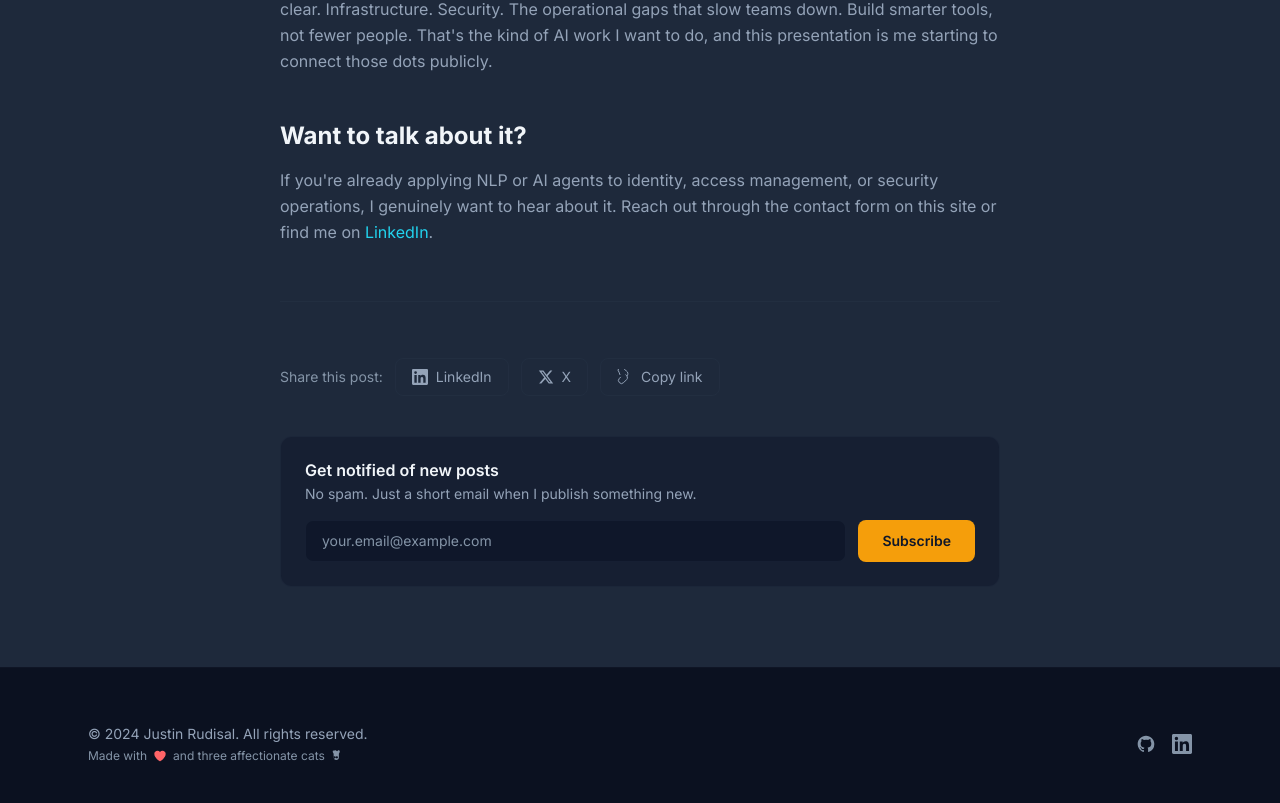
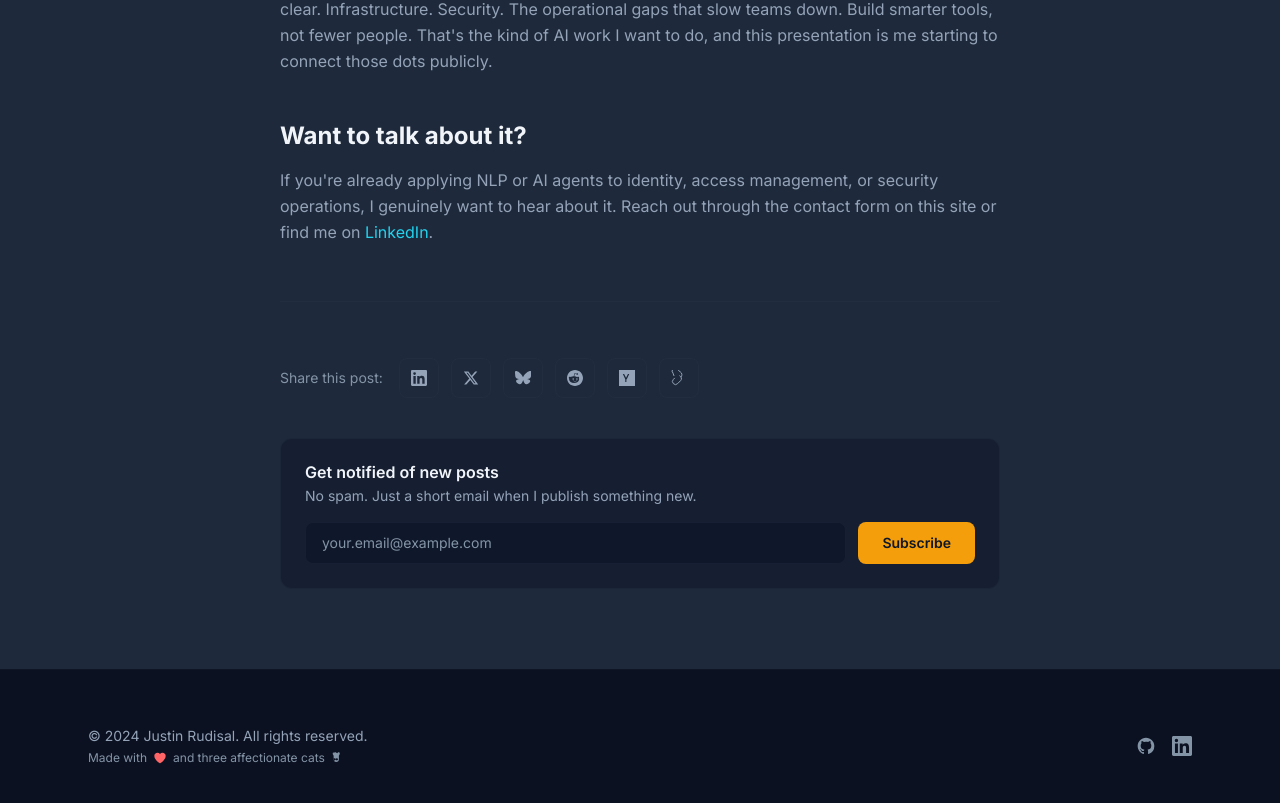
Before and after one commit to JustinRudisal/portfolio_website, a React (Vite) app: page /blog/nlp-identity-access-management in a window 1280 px wide. Shown: the part 2573-3376 px from the top of the page. Built offline with nearby package versions, Linux system fonts and the light colour scheme.

Commit message:
feat: add Bluesky, Reddit, Hacker News share buttons, switch to icon-only style

```diff
--- a/src/components/ShareBar.jsx
+++ b/src/components/ShareBar.jsx
@@ -11,7 +11,6 @@ const ShareBar = ({ title, url }) => {
       setCopied(true);
       setTimeout(() => setCopied(false), 2000);
     } catch {
-      // Fallback for older browsers
       const input = document.createElement('input');
       input.value = url;
       document.body.appendChild(input);
@@ -33,11 +32,11 @@ const ShareBar = ({ title, url }) => {
     }
   };
 
-  const linkClass = 'inline-flex items-center gap-2 px-4 py-2 rounded-lg border border-surface-light/20 text-text-secondary hover:text-accent hover:border-accent/30 transition-colors duration-200 text-sm focus-visible:outline-2 focus-visible:outline-accent focus-visible:outline-offset-2';
+  const linkClass = 'inline-flex items-center justify-center w-10 h-10 rounded-lg border border-surface-light/20 text-text-secondary hover:text-accent hover:border-accent/30 transition-colors duration-200 focus-visible:outline-2 focus-visible:outline-accent focus-visible:outline-offset-2';
 
   return (
     <div className="flex flex-wrap items-center gap-3">
-      <span className="text-text-muted text-sm">Share this post:</span>
+      <span className="text-text-muted text-sm mr-1">Share this post:</span>
 
       <a
         href={`https://www.linkedin.com/sharing/share-offsite/?url=${encodedUrl}`}
@@ -49,7 +48,6 @@ const ShareBar = ({ title, url }) => {
         <svg className="w-4 h-4" fill="currentColor" viewBox="0 0 24 24" aria-hidden="true">
           <path d="M20.447 20.452h-3.554v-5.569c0-1.328-.027-3.037-1.852-3.037-1.853 0-2.136 1.445-2.136 2.939v5.667H9.351V9h3.414v1.561h.046c.477-.9 1.637-1.85 3.37-1.85 3.601 0 4.267 2.37 4.267 5.455v6.286zM5.337 7.433a2.062 2.062 0 01-2.063-2.065 2.064 2.064 0 112.063 2.065zm1.782 13.019H3.555V9h3.564v11.452zM22.225 0H1.771C.792 0 0 .774 0 1.729v20.542C0 23.227.792 24 1.771 24h20.451C23.2 24 24 23.227 24 22.271V1.729C24 .774 23.2 0 22.222 0h.003z" />
         </svg>
-        LinkedIn
       </a>
 
       <a
@@ -62,7 +60,42 @@ const ShareBar = ({ title, url }) => {
         <svg className="w-4 h-4" fill="currentColor" viewBox="0 0 24 24" aria-hidden="true">
           <path d="M18.244 2.25h3.308l-7.227 8.26 8.502 11.24H16.17l-5.214-6.817L4.99 21.75H1.68l7.73-8.835L1.254 2.25H8.08l4.713 6.231zm-1.161 17.52h1.833L7.084 4.126H5.117z" />
         </svg>
-        X
+      </a>
+
+      <a
+        href={`https://bsky.app/intent/compose?text=${encodedTitle}%20${encodedUrl}`}
+        target="_blank"
+        rel="noopener noreferrer"
+        className={linkClass}
+        aria-label="Share on Bluesky"
+      >
+        <svg className="w-4 h-4" fill="currentColor" viewBox="0 0 24 24" aria-hidden="true">
+          <path d="M12 10.8c-1.087-2.114-4.046-6.053-6.798-7.995C2.566.944 1.561 1.266.902 1.565.139 1.908 0 3.08 0 3.768c0 .69.378 5.65.624 6.479.785 2.627 3.601 3.493 6.191 3.16-4.084.582-7.727 1.998-3.044 6.58 5.205 4.27 7.078-1.27 8.229-4.39.135-.365.205-.555.21-.405.006-.15.076.04.21.405 1.151 3.12 3.024 8.66 8.23 4.39 4.682-4.582 1.04-5.998-3.045-6.58 2.59.333 5.406-.533 6.191-3.16.246-.828.624-5.79.624-6.479 0-.688-.139-1.86-.902-2.203-.659-.3-1.664-.62-4.3 1.24C16.046 4.748 13.087 8.687 12 10.8z" />
+        </svg>
+      </a>
+
+      <a
+        href={`https://www.reddit.com/submit?url=${encodedUrl}&title=${encodedTitle}`}
+        target="_blank"
+        rel="noopener noreferrer"
+        className={linkClass}
+        aria-label="Share on Reddit"
+      >
+        <svg className="w-4 h-4" fill="currentColor" viewBox="0 0 24 24" aria-hidden="true">
+          <path d="M12 0C5.373 0 0 5.373 0 12c0 6.627 5.373 12 12 12s12-5.373 12-12c0-6.627-5.373-12-12-12zm6.066 13.071c.083.397.127.806.127 1.225 0 2.886-3.365 5.226-7.516 5.226-4.15 0-7.515-2.34-7.515-5.226 0-.42.044-.829.127-1.225a1.603 1.603 0 01-.662-1.292c0-.886.718-1.603 1.603-1.603.449 0 .854.186 1.144.486 1.254-.857 2.9-1.38 4.7-1.42l.932-4.108a.384.384 0 01.466-.283l2.93.653c.2-.397.609-.67 1.084-.67a1.2 1.2 0 110 2.4 1.2 1.2 0 01-1.175-.967l-2.598-.578-.832 3.67c1.749.057 3.345.58 4.564 1.418.29-.3.694-.487 1.143-.487.886 0 1.604.717 1.604 1.603 0 .517-.244.975-.625 1.268zM8.087 13.396a1.2 1.2 0 112.4 0 1.2 1.2 0 01-2.4 0zm7.198 2.727c-.086.086-1.022.962-3.285.962-2.263 0-3.199-.876-3.285-.962a.27.27 0 01.381-.381c.023.023.996.843 2.904.843s2.881-.82 2.904-.843a.27.27 0 01.381.381zm-.373-1.527a1.2 1.2 0 110-2.4 1.2 1.2 0 010 2.4z" />
+        </svg>
+      </a>
+
+      <a
+        href={`https://news.ycombinator.com/submitlink?u=${encodedUrl}&t=${encodedTitle}`}
+        target="_blank"
+        rel="noopener noreferrer"
+        className={linkClass}
+        aria-label="Share on Hacker News"
+      >
+        <svg className="w-4 h-4" fill="currentColor" viewBox="0 0 24 24" aria-hidden="true">
+          <path d="M0 0v24h24V0H0zm11.09 13.71V18H9.4v-4.29L5.79 6h1.9l2.87 5.81L13.44 6h1.9l-3.6 7.71z" />
+        </svg>
       </a>
 
       <button
@@ -71,19 +104,13 @@ const ShareBar = ({ title, url }) => {
         aria-label={copied ? 'Link copied' : 'Copy link to clipboard'}
       >
         {copied ? (
-          <>
           <svg className="w-4 h-4 text-success" fill="none" stroke="currentColor" viewBox="0 0 24 24" aria-hidden="true">
             <path strokeLinecap="round" strokeLinejoin="round" strokeWidth={2} d="M4.5 12.75l6 6 9-13.5" />
           </svg>
-            Copied
-          </>
         ) : (
-          <>
           <svg className="w-4 h-4" fill="none" stroke="currentColor" viewBox="0 0 24 24" aria-hidden="true">
             <path strokeLinecap="round" strokeLinejoin="round" strokeWidth={1.5} d="M13.19 8.688a4.5 4.5 0 011.242 7.244l-4.5 4.5a4.5 4.5 0 01-6.364-6.364l1.757-1.757m9.86-2.04a4.5 4.5 0 00-1.242-7.244l-4.5-4.5a4.5 4.5 0 00-6.364 6.364L4.34 8.374" />
           </svg>
-            Copy link
-          </>
         )}
       </button>
 
@@ -96,7 +123,6 @@ const ShareBar = ({ title, url }) => {
           <svg className="w-4 h-4" fill="none" stroke="currentColor" viewBox="0 0 24 24" aria-hidden="true">
             <path strokeLinecap="round" strokeLinejoin="round" strokeWidth={1.5} d="M9 8.25H7.5a2.25 2.25 0 00-2.25 2.25v9a2.25 2.25 0 002.25 2.25h9a2.25 2.25 0 002.25-2.25v-9a2.25 2.25 0 00-2.25-2.25H15m0-3l-3-3m0 0l-3 3m3-3v12" />
           </svg>
-          Share
         </button>
       )}
     </div>
```
Lines whose indentation alone changed are shown as unchanged.
